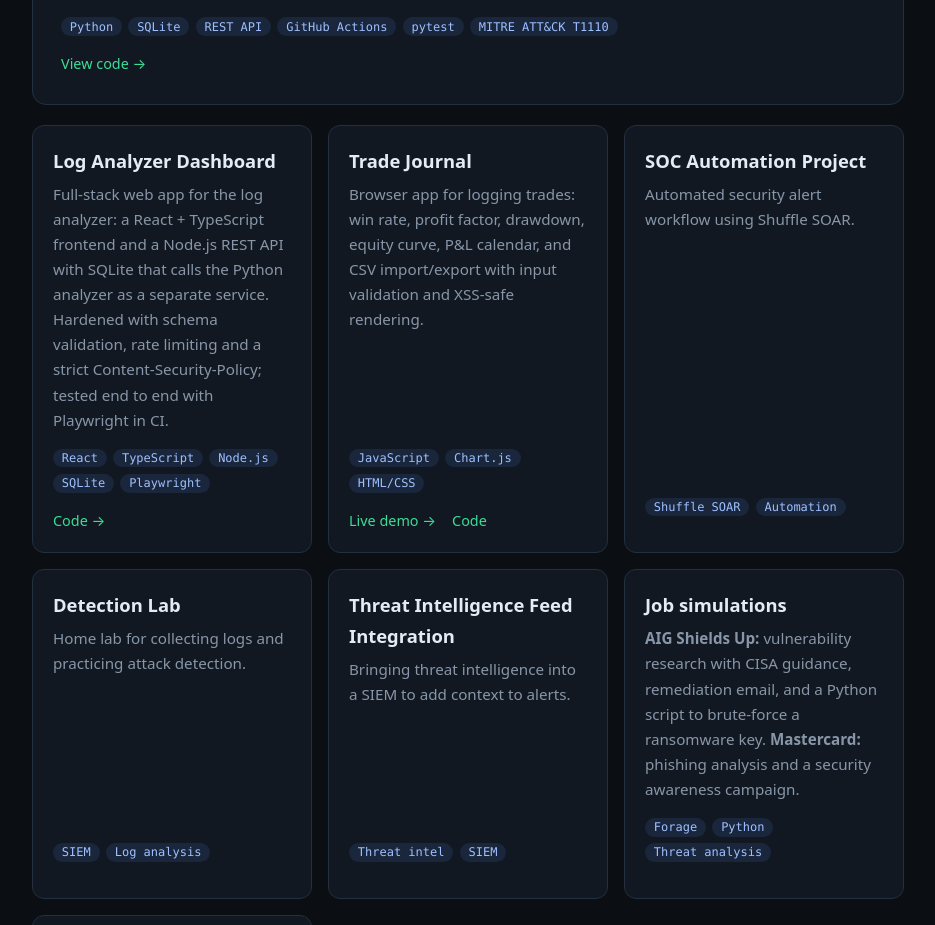
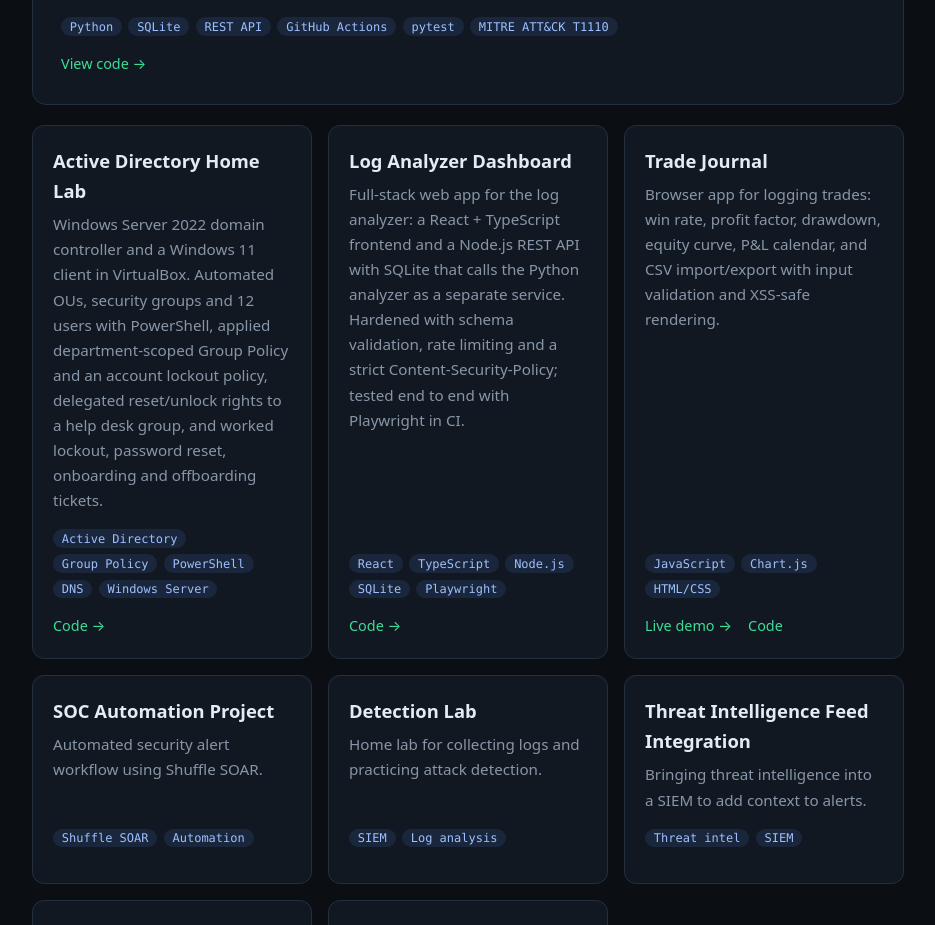
Before and after one commit to Cyril-419/Cyril-419.github.io, a plain HTML site: page index.html in a window 1280 px wide. Shown: the part 1150-2075 px from the top of the page, without its empty margins (172-1107 px from the left). Drawn offline with Linux system fonts and the light colour scheme.

Commit message:
Add Active Directory Home Lab project card
Co-Authored-By: Claude Opus 5.5 <noreply@anthropic.com>
Claude-Session: https://claude.ai/code/session_01J2mYCiox39hPbzLNN6AvcJ

```diff
--- a/index.html
+++ b/index.html
@@ -139,6 +139,12 @@ ALERTS
 
       <div class="grid">
         <article class="card">
+          <h3>Active Directory Home Lab</h3>
+          <p>Windows Server 2022 domain controller and a Windows 11 client in VirtualBox. Automated OUs, security groups and 12 users with PowerShell, applied department-scoped Group Policy and an account lockout policy, delegated reset/unlock rights to a help desk group, and worked lockout, password reset, onboarding and offboarding tickets.</p>
+          <ul class="tags"><li>Active Directory</li><li>Group Policy</li><li>PowerShell</li><li>DNS</li><li>Windows Server</li></ul>
+          <div class="links"><a href="https://github.com/Cyril-419/Active-Directory-Home-Lab" rel="noopener">Code →</a></div>
+        </article>
+        <article class="card">
           <h3>Log Analyzer Dashboard</h3>
           <p>Full-stack web app for the log analyzer: a React + TypeScript frontend and a Node.js REST API with SQLite that calls the Python analyzer as a separate service. Hardened with schema validation, rate limiting and a strict Content-Security-Policy; tested end to end with Playwright in CI.</p>
           <ul class="tags"><li>React</li><li>TypeScript</li><li>Node.js</li><li>SQLite</li><li>Playwright</li></ul>
```
